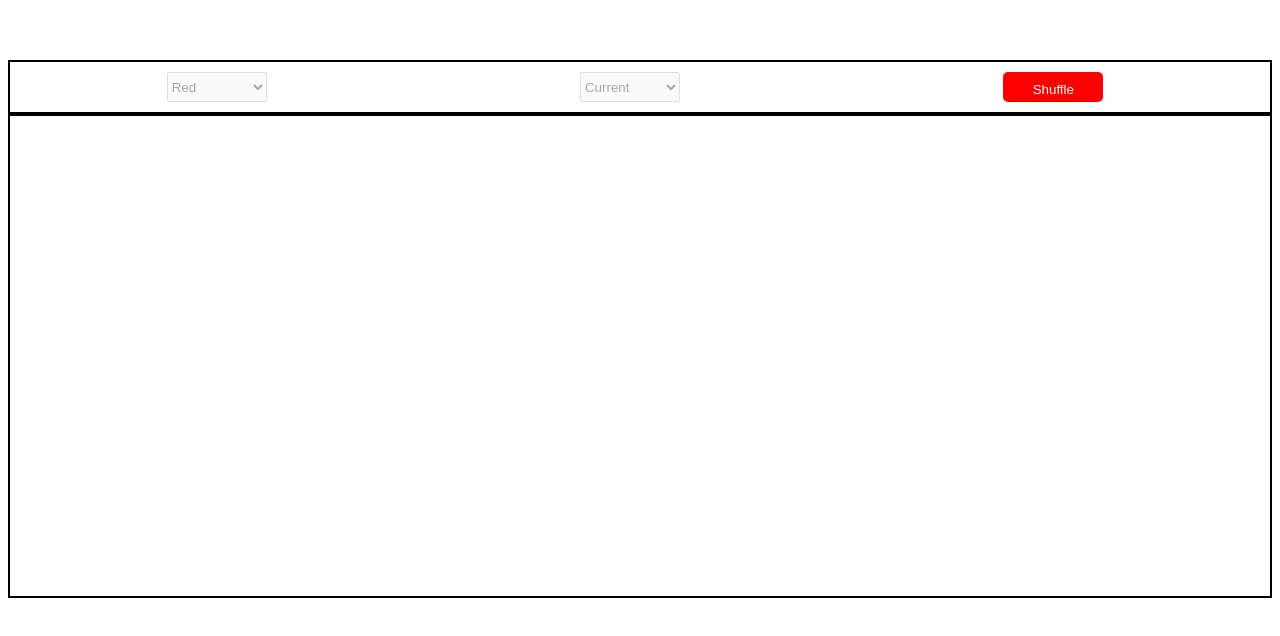
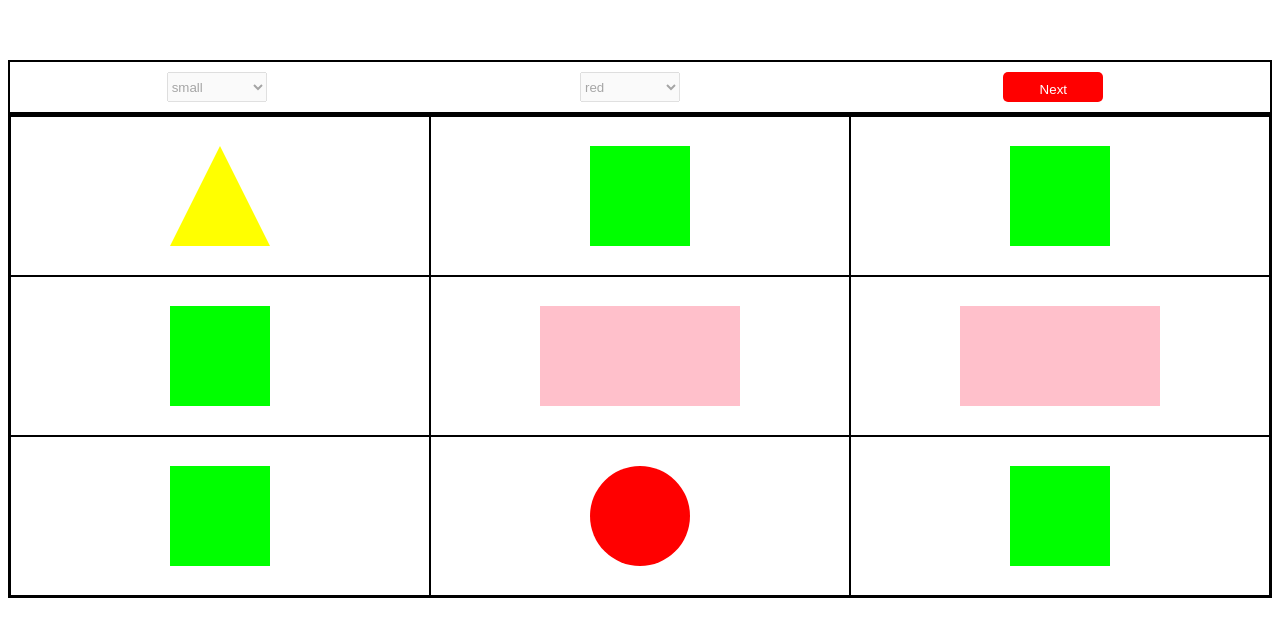
Before and after one commit to SarahSharroufna/Assignment01, a plain HTML site: page index.html in a window 1280 px wide. Shown: the part 140-776 px from the top of the page. Drawn offline with Linux system fonts and the light colour scheme.

Commit message:
Add dynamic selectList options

```diff
--- a/index.html
+++ b/index.html
@@ -8,23 +8,14 @@
 </head>
 <body>
     <div class="flex-container">
+        <select id="size-list" class="flex-item" disabled></select>
+        </select>
         <select id="color-list" class="flex-item" disabled>
-            <option value="red">Red</option>
-            <option value="blue">Blue</option>
-            <option value="green">Green</option>
-            <option value="yellow">Yellow</option>
-            <option value="purple">Purple</option>
         </select>
-        <select id="size-list" class="flex-item" disabled>
-            <option value="current">Current</option>
-            <option value="small">Small</option>
-            <option value="large">Large</option>
-        </select>
-        <button class="flex-item" onclick=displayGridContent()>Shuffle</button>
+        <button class="flex-item" onclick=displayGridContent()>Next</button>
 </div>
 
 <div class="grid-container">
-
     <script src="script.js"></script>
 </body>
 </html>
--- a/script.js
+++ b/script.js
@@ -1,4 +1,26 @@
 const grid = document.querySelector('.grid-container');
+const COLOR_OPTIONS = ['red', 'blue', 'green', 'yellow'];
+const SIZE_OPTIONS = ['small', 'normal', 'large'];
+const SHAPE_TYPES = ['circle', 'square', 'triangle', 'rect'];
+
+document.addEventListener('DOMContentLoaded', function() {
+    displayGridContent();
+    generateColorOptions();
+    generateSizeOptions();
+});
+
+function displayGridContent(){
+    let gridContent = "";
+
+    for (let i = 0; i < 9; i++) {
+        const randomNum = getRandomInt(0, 4);
+        gridContent +=
+        `<div class="item">
+            <div id="shape" class=${SHAPE_TYPES[randomNum]}></div>
+        </div>`;
+    }
+    grid.innerHTML = gridContent;
+}
 
 document.addEventListener('click', function(event) {
     if (event.target.id === 'shape') {
@@ -29,28 +51,6 @@ document.addEventListener('click', function(event) {
     }
 });
 
-function getCurrentShape(){
-        const selectedShape = document.querySelector('.selected');
-        return selectedShape;
-    }
-
-function getRandomInt(min, max) {
-    return Math.floor(Math.random() * (max - min)) + min;
-  }
-
-function displayGridContent(){
-    let shapeTypes = ['circle', 'square', 'triangle', 'rect'];
-    let gridContent = "";
-
-    for (let i = 0; i < 9; i++) {
-        const randomNum = getRandomInt(0, 4);
-        gridContent +=
-        `<div class="item">
-            <div id="shape" class=${shapeTypes[randomNum]}></div>
-        </div>`;
-    }
-    grid.innerHTML = gridContent;
-}
 
 function removeDisabled(){
     const removeDisable = document.querySelectorAll('select');
@@ -60,12 +60,11 @@ function removeDisabled(){
 }
 
 function changeShapeColor(shape, color){
-
     shape.style.backgroundColor = color;
 }
 
 function changeShapeSize(shape, size){
-    if (size === 'current'){
+    if (size === 'normal'){
         shape.style.scale = '1';
     }
     if(size === 'small'){
@@ -76,3 +75,41 @@ function changeShapeSize(shape, size){
         shape.style.scale = '1.5';
     }
 }
+
+
+function generateColorOptions(){
+    console.log('color', COLOR_OPTIONS);
+    const colorList = document.getElementById('color-list');
+
+    console.log('colorList', colorList);
+
+    for (let i = 0; i < COLOR_OPTIONS.length; i++){
+        console.log('color', COLOR_OPTIONS[i]);
+        let colorOption = document.createElement('option');
+        colorOption.value = COLOR_OPTIONS[i];
+        colorOption.innerHTML = COLOR_OPTIONS[i];
+        colorList.appendChild(colorOption);
+    }
+}
+
+function generateSizeOptions(){
+    console.log('size', SIZE_OPTIONS);
+    const sizeList = document.getElementById('size-list');
+
+    for (let i = 0; i < SIZE_OPTIONS.length; i++){
+        let sizeOption = document.createElement('option');
+        sizeOption.value = SIZE_OPTIONS [i];
+        sizeOption.innerHTML = SIZE_OPTIONS [i];
+        sizeList.appendChild(sizeOption);
+    }
+}
+
+//Helper functions
+function getCurrentShape(){
+    const selectedShape = document.querySelector('.selected');
+    return selectedShape;
+}
+
+function getRandomInt(min, max) {
+return Math.floor(Math.random() * (max - min)) + min;
+}
--- a/style.css
+++ b/style.css
@@ -1,5 +1,3 @@
-
-
 .flex-container {
   display: flex;
   justify-content: space-around;
```
Also changed, not shown: 1 other file.
